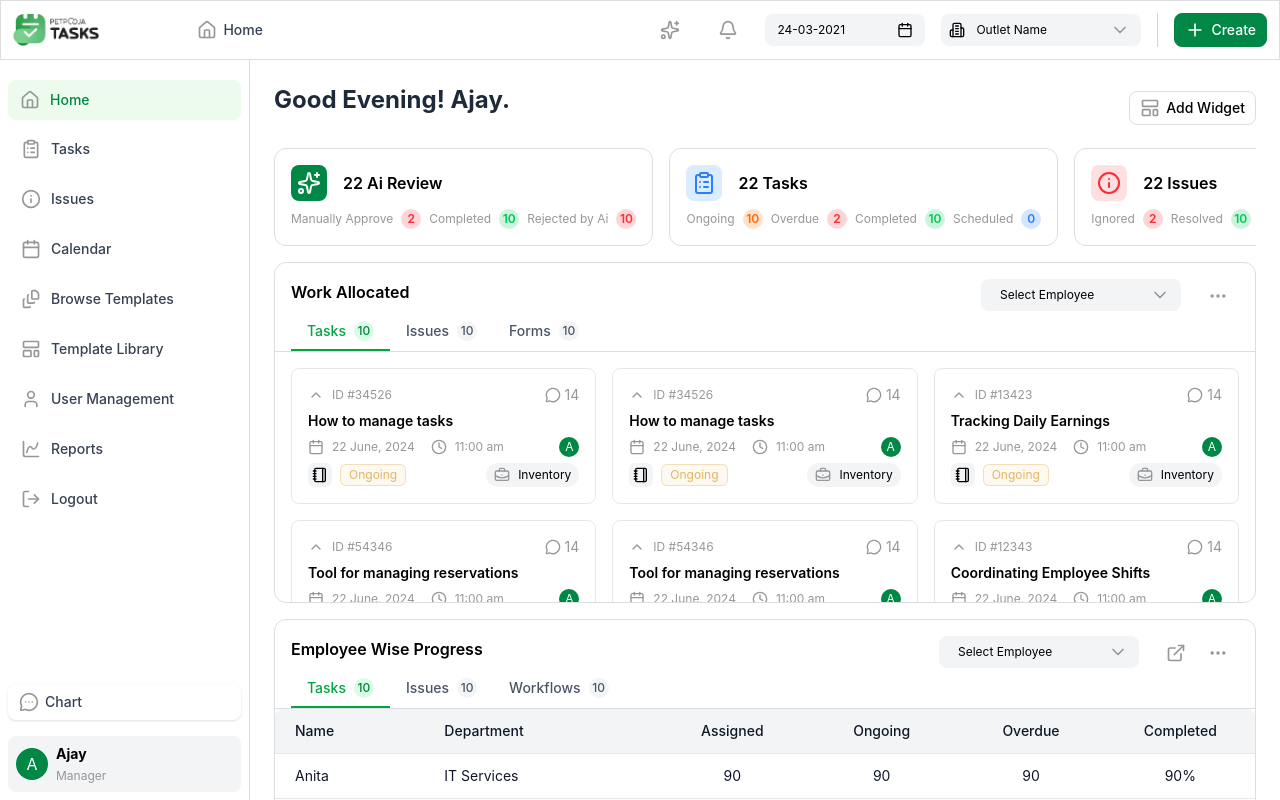
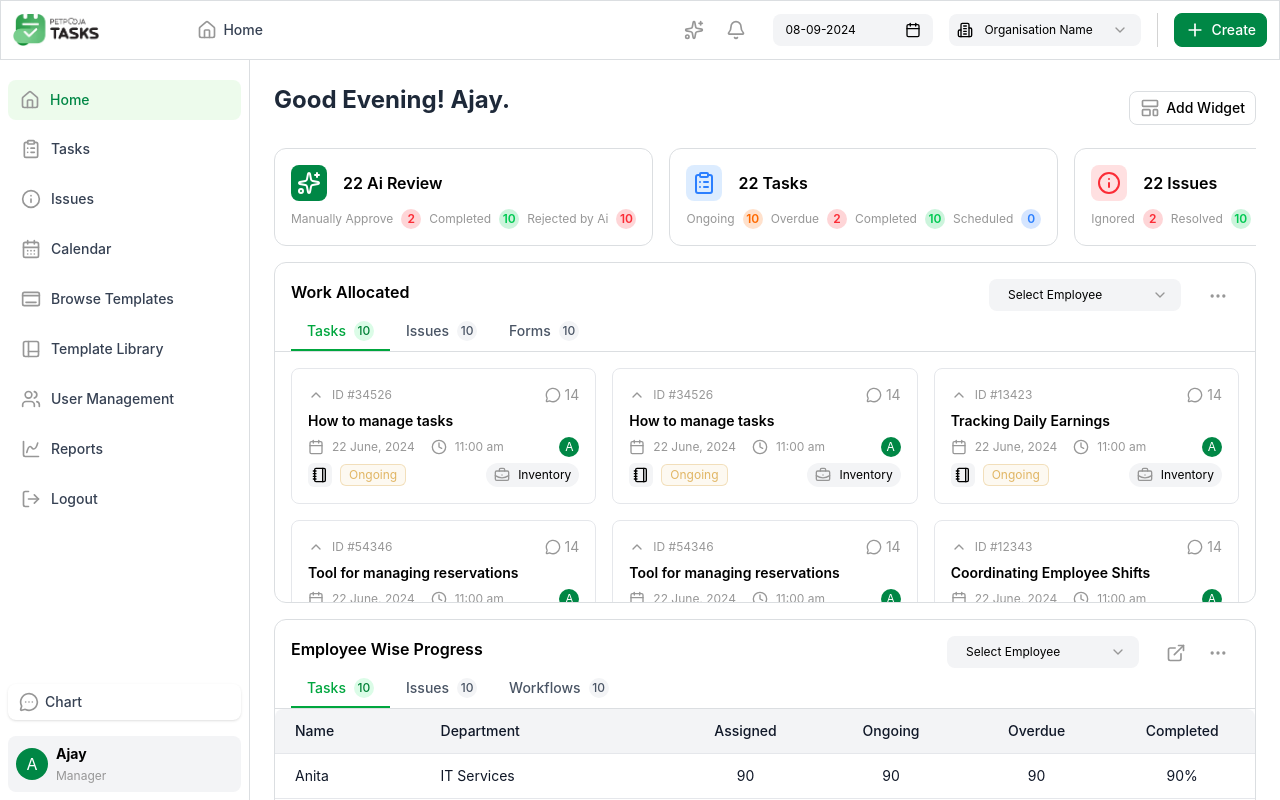
Before and after one commit to kumawat30rahul/petpooja, a React (Vite) app: page / in a window 1280 px wide. Built offline with nearby package versions, Linux system fonts and the light colour scheme.

Commit message:
fix: assignment complete

```diff
--- a/src/components/cards/chartWrapper/index.jsx
+++ b/src/components/cards/chartWrapper/index.jsx
@@ -14,17 +14,26 @@ const ChartWrapper = ({
   selectLabel,
   customSelectRequired = false,
   linkRequired = true,
+  selectPlaceholder,
+  selectOption,
 }) => {
   const [selectedTab, setSelectedTab] = useState(tabs?.[0]?.value || "");
 
   return (
     <CardLayout className="flex flex-col w-full h-auto !p-0" delay={300}>
       <div className="w-full border-b border-border h-auto p-4">
-        <div className="flex flex-col gap-2 xs:flex-row items-start xs:items-start justify-between">
+        <div className="flex gap-2 items-start justify-between">
           <CommonTypography weight="semibold">{label}</CommonTypography>
           <div className="flex">
             {customSelectRequired && (
-              <CustomSelect label={selectLabel} className="mr-4" />
+              <div className="hidden sm:block">
+                <CustomSelect
+                  placeholder={selectPlaceholder}
+                  label={selectLabel}
+                  className="mr-4"
+                  options={selectOption}
+                />
+              </div>
             )}
             {linkRequired && (
               <CustomButton leftIcon={<ExternalLink />} variant="ghost" />
@@ -32,6 +41,15 @@ const ChartWrapper = ({
             <CustomButton leftIcon={<Ellipsis />} variant="ghost" />
           </div>
         </div>
+        {customSelectRequired && (
+          <div className="w-full block sm:hidden">
+            <CustomSelect
+              placeholder={selectPlaceholder}
+              label={selectLabel}
+              options={selectOption}
+            />
+          </div>
+        )}
         <div className="-mb-4 flex items-center gap-0" hidden={!tabs}>
           {tabs?.map((item) => (
             <TabButton isActive={item.value === selectedTab} tab={item} />
--- a/src/components/cards/workflowCard/index.jsx
+++ b/src/components/cards/workflowCard/index.jsx
@@ -12,7 +12,9 @@ const WorkFlowCard = ({ data }) => {
         <CommonTypography size="xs" weight="semibold">
           {data?.title}
         </CommonTypography>
-        <Iconwrapper>{data?.icon}</Iconwrapper>
+        <Iconwrapper className={`bg-secondary-2 p-1 h-6 w-6 rounded-lg`}>
+          {data?.icon}
+        </Iconwrapper>
       </div>
       <div className="flex items-center justify-between h-full">
         <div className="flex items-center h-full">
--- a/src/components/layouts/dashboard/index.jsx
+++ b/src/components/layouts/dashboard/index.jsx
@@ -6,8 +6,8 @@ import SideNavbar from "../../navbars/sidebar";
 import { useMediaQuery } from "../../../hooks/useMediaQueryHook";
 
 const DashboardLayout = () => {
-  const [sideNavOpen, setSideNavOpen] = useState(true);
   const isLgUp = useMediaQuery("lg");
+  const [sideNavOpen, setSideNavOpen] = useState(isLgUp ? true : false);
 
   return (
     <div className="h-screen w-full flex flex-col">
@@ -25,10 +25,10 @@ const DashboardLayout = () => {
           />
         ) : (
           <div
-            className={`transition-all absolute  z-50 w-full bottom-0 top-15 ${
+            className={`transition-all absolute  z-50 bottom-0 top-15 ${
               !sideNavOpen
-                ? "-translate-x-[250px] "
-                : "translate-x-0 bg-black/20"
+                ? "-translate-x-[250px] w-auto"
+                : "translate-x-0 bg-black/20 w-full"
             } duration-300`}
           >
             <SideNavbar
--- a/src/components/navbars/components/tools/index.jsx
+++ b/src/components/navbars/components/tools/index.jsx
@@ -12,7 +12,7 @@ const NavbarTools = () => {
         Home
       </CustomButton>
       <div className="flex items-center justify-end">
-        <div className="mr-4 flex  items-center justify-start gap-4 lg:justify-end">
+        <div className="mr-4 flex  items-center justify-start gap-4 lg:gap-0  lg:justify-end">
           <CustomButton variant="ghost" leftIcon={<Sparkles />}>
             {isLgUp ? null : "Ask Ai"}
           </CustomButton>
@@ -22,12 +22,16 @@ const NavbarTools = () => {
         </div>
         <div className="flex items-center gap-4">
           <CustomDateInput />
-          <CustomSelect leftIcon={<Building2 />} label={"Outlet Name"} />
+          <CustomSelect
+            placeholder="Organisation Name"
+            leftIcon={<Building2 />}
+            label={"Outlet Name"}
+            options={[
+              { label: "Gujrat Store", value: "gujratStore" },
+              { label: "Bengaluru Store", value: "bengaluruStore" },
+            ]}
+          />
         </div>
-        {/* <div className="ml-4 flex items-center justify-end lg:hidden">
-          <CustomButton variant="ghost" leftIcon={<Apple />} />
-          <CustomButton variant="ghost" leftIcon={<BellIcon />} />
-        </div> */}
       </div>
     </div>
   );
--- a/src/components/navbars/sidebar/index.jsx
+++ b/src/components/navbars/sidebar/index.jsx
@@ -1,9 +1,11 @@
 import {
   Calendar,
+  CalendarDays,
   ChartSpline,
   ChevronLeft,
   ChevronRight,
   ClipboardList,
+  Dock,
   FileStack,
   Home,
   InfoIcon,
@@ -11,7 +13,9 @@ import {
   LogOut,
   MessageCircle,
   MessageCircleMore,
+  PanelsLeftBottom,
   User,
+  Users,
 } from "lucide-react";
 import CustomButton from "../../uiComponents/button";
 import { useState } from "react";
@@ -44,25 +48,25 @@ const SideNavbar = ({ sideNavOpen, setSideNavOpen }) => {
     {
       title: "Calendar",
       value: "calendar",
-      icon: <Calendar />,
+      icon: <CalendarDays />,
       roue: "/calendar",
     },
     {
       title: "Browse Templates",
       value: "borwse-templates",
-      icon: <FileStack />,
+      icon: <Dock />,
       roue: "/browse-templates",
     },
     {
       title: "Template Library",
       value: "template-library",
-      icon: <LayoutTemplate />,
+      icon: <PanelsLeftBottom />,
       roue: "/template-library",
     },
     {
       title: "User Management",
       value: "user-management",
-      icon: <User />,
+      icon: <Users />,
       roue: "/",
     },
     {
--- a/src/components/pages/home/components/employeeData/index.jsx
+++ b/src/components/pages/home/components/employeeData/index.jsx
@@ -145,68 +145,28 @@ const EmployeeData = () => {
       completed: "79%",
     },
     {
-      name: "Priya",
-      department: "Sales Division",
-      assigned: 45,
-      ongoing: 45,
-      overdue: 45,
-      completed: "45%",
+      name: "Sita",
+      department: "Marketing Team",
+      assigned: 52,
+      ongoing: 52,
+      overdue: 52,
+      completed: "52%",
     },
     {
-      name: "Vikram",
-      department: "Research and Development",
-      assigned: 79,
-      ongoing: 79,
-      overdue: 79,
-      completed: "79%",
+      name: "Ravi",
+      department: "Finance Department",
+      assigned: 64,
+      ongoing: 64,
+      overdue: 64,
+      completed: "64%",
     },
     {
-      name: "Priya",
-      department: "Sales Division",
-      assigned: 45,
-      ongoing: 45,
-      overdue: 45,
-      completed: "45%",
-    },
-    {
-      name: "Vikram",
-      department: "Research and Development",
-      assigned: 79,
-      ongoing: 79,
-      overdue: 79,
-      completed: "79%",
-    },
-    {
-      name: "Priya",
-      department: "Sales Division",
-      assigned: 45,
-      ongoing: 45,
-      overdue: 45,
-      completed: "45%",
-    },
-    {
-      name: "Vikram",
-      department: "Research and Development",
-      assigned: 79,
-      ongoing: 79,
-      overdue: 79,
-      completed: "79%",
-    },
-    {
-      name: "Priya",
-      department: "Sales Division",
-      assigned: 45,
-      ongoing: 45,
-      overdue: 45,
-      completed: "45%",
-    },
-    {
-      name: "Vikram",
-      department: "Research and Development",
-      assigned: 79,
-      ongoing: 79,
-      overdue: 79,
-      completed: "79%",
+      name: "Kiran",
+      department: "Customer Support",
+      assigned: 87,
+      ongoing: 87,
+      overdue: 87,
+      completed: "87%",
     },
   ];
 
@@ -247,16 +207,16 @@ const EmployeeData = () => {
       title: "Optimizing Your Inventory",
       icon: <Eye />,
       data: [
-        { title: "Responses", value: 89 },
-        { title: "Tasks", value: 5 },
+        { title: "Responses", value: 78 },
+        { title: "Tasks", value: 12 },
       ],
     },
     {
       title: "Stock Management Techniques",
       icon: <Eye />,
       data: [
-        { title: "Responses", value: 89 },
-        { title: "Tasks", value: 5 },
+        { title: "Responses", value: 34 },
+        { title: "Tasks", value: 8 },
       ],
     },
   ];
@@ -272,37 +232,49 @@ const EmployeeData = () => {
       description:
         "Update the menu to show the dishes and their ingredients clearly. Point out any new cooking methods or dietary options.",
     },
-    {
-      title: "Team Meeting Preparation",
-      description:
-        "Prepare agenda and materials for the upcoming team meeting.",
-    },
-    {
-      title: "Client Follow-up",
-      description: "Follow up with clients regarding their recent inquiries.",
-    },
   ];
 
   const overdueTasksColumns = [
-    { key: "name", label: "Task Name", align: "left", ellipsis: true },
-    { key: "assigned", label: "Assigned To", align: "center" },
+    {
+      key: "name",
+      label: "Task Name",
+      align: "left",
+      ellipsis: true,
+      minWidth: "100px", // Task names need more space
+      maxWidth: "150px", // But limit to prevent too wide
+    },
+    {
+      key: "assigned",
+      label: "Assigned To",
+      align: "left",
+      minWidth: "80px",
+      maxWidth: "100px",
+    },
     {
       key: "status",
       label: "Status",
       align: "center",
-      renderCell: () => {
+      minWidth: "100px",
+      renderCell: (row) => {
         return (
-          <span className="leading-[1em] text-xs bg-accent-orange/8 px-1 py-0.5 rounded-lg border border-accent-orange text-accent-orange">
-            Ongoing
+          <span className="leading-[1em] text-xs bg-red-600/8 px-1 py-0.5 rounded-lg border border-red-600 text-red-600">
+            {row?.status}
           </span>
         );
       },
     },
-    { key: "dueDate", label: "Due Date", align: "center" },
+    {
+      key: "dueDate",
+      label: "Due Date",
+      align: "center",
+      minWidth: "120px",
+    },
     {
       key: "reassign",
       label: "Reassign",
       align: "center",
+      minWidth: "80px", // Icon column can be smaller
+      width: "80px", // Fixed width for icon column
       renderCell: () => {
         return (
           <div className="flex items-center justify-center">
@@ -376,6 +348,11 @@ const EmployeeData = () => {
         selectLabel={"Select Employee"}
         customSelectRequired={true}
         linkRequired={false}
+        selectPlaceholder={"Select Employee"}
+        selectOption={[
+          { label: "Jhon Doe", value: "jhonDoe" },
+          { label: "Jane Alex", value: "janeAlex" },
+        ]}
       >
         <div className="grid grid-cols-6 gap-4 p-4">
           {workAllocatedData.map((item, index) => (
@@ -398,6 +375,11 @@ const EmployeeData = () => {
         childrenHeight="250px"
         selectLabel={"Select Employee"}
         customSelectRequired={true}
+        selectPlaceholder={"Select Employee"}
+        selectOption={[
+          { label: "Jhon Doe", value: "jhonDoe" },
+          { label: "Jane Alex", value: "janeAlex" },
+        ]}
       >
         <DynamicDataTable
           columns={employeeWorkProgressColumns}
--- a/src/components/uiComponents/dataTable/index.jsx
+++ b/src/components/uiComponents/dataTable/index.jsx
@@ -9,14 +9,17 @@ const DynamicDataTable = ({ columns = [], rows = [], className = "" }) => {
                 {columns.map((column, index) => (
                   <th
                     key={index}
-                    className={`px-5 py-3 text-sm font-medium text-gray-900 bg-secondary-2 min-w-32 ${
+                    className={`px-5 py-3 text-sm font-medium text-gray-900 bg-secondary-2 ${
                       column.align === "center"
                         ? "text-center"
                         : column.align === "right"
                         ? "text-right"
                         : "text-left"
                     }`}
-                    style={{ minWidth: column.minWidth || "128px" }}
+                    style={{
+                      minWidth: column.minWidth || "128px",
+                      width: column.width || "auto",
+                    }}
                   >
                     {column.label}
                   </th>
@@ -32,7 +35,7 @@ const DynamicDataTable = ({ columns = [], rows = [], className = "" }) => {
                   {columns.map((column, colIndex) => (
                     <td
                       key={colIndex}
-                      className={`px-5 py-3 text-sm text-gray-900 min-w-32 ${
+                      className={`px-5 py-3 text-sm text-gray-900 ${
                         column.align === "center"
                           ? "text-center"
                           : column.align === "right"
@@ -41,7 +44,8 @@ const DynamicDataTable = ({ columns = [], rows = [], className = "" }) => {
                       } ${column.ellipsis ? "truncate" : ""}`}
                       style={{
                         minWidth: column.minWidth || "128px",
-                        maxWidth: column.maxWidth || "200px",
+                        maxWidth: column.maxWidth || "none",
+                        width: column.width || "auto",
                       }}
                     >
                       {column.renderCell
--- a/src/components/uiComponents/inputs/date/index.jsx
+++ b/src/components/uiComponents/inputs/date/index.jsx
@@ -1,11 +1,44 @@
+import { useRef, useState } from "react";
 import { Calendar } from "lucide-react";
 import Iconwrapper from "../../icon";
 import CommonTypography from "../../typography";
+// import { format } from "date-fns"; // Optional: for formatting
 
 const CustomDateInput = () => {
+  const inputRef = useRef(null);
+  const [selectedDate, setSelectedDate] = useState("");
+
+  const handleContainerClick = () => {
+    inputRef.current?.showPicker(); // ✅ Opens native date picker
+  };
+
+  const handleChange = (e) => {
+    setSelectedDate(e.target.value);
+  };
+
+  const formatDate = (dateStr) => {
+    if (!dateStr) return "";
+    const [year, month, day] = dateStr.split("-");
+    return `${day}-${month}-${year}`;
+  };
+
   return (
-    <div className="flex items-center justify-between w-40 h-8  py-1 px-3 rounded-lg bg-secondary">
-      <CommonTypography size="xs">24-03-2021</CommonTypography>
+    <div
+      className="relative flex items-center justify-between w-40 h-8 py-1 px-3 gap-1 rounded-lg bg-secondary cursor-pointer"
+      onClick={handleContainerClick}
+    >
+      <span className="text-xs text-foreground truncate">
+        {selectedDate
+          ? formatDate(selectedDate) // Optional formatting
+          : "08-09-2024"}
+      </span>
+      <input
+        ref={inputRef}
+        type="date"
+        className="absolute inset-0 w-full h-full opacity-0 cursor-pointer"
+        onChange={handleChange}
+        value={selectedDate}
+      />
       <Iconwrapper>
         <Calendar />
       </Iconwrapper>
--- a/src/components/uiComponents/inputs/select/index.jsx
+++ b/src/components/uiComponents/inputs/select/index.jsx
@@ -1,24 +1,232 @@
-import { ChevronDown } from "lucide-react";
+import { ChevronDown, ChevronUp, Search, X } from "lucide-react";
 import CustomButton from "../../button";
 import Iconwrapper from "../../icon";
 import CommonTypography from "../../typography";
+import { useEffect, useRef, useState } from "react";
+import { createPortal } from "react-dom";
 
-const CustomSelect = ({ leftIcon, label, className }) => {
+const CustomSelect = ({
+  leftIcon,
+  label,
+  className,
+  options = [],
+  value,
+  onChange,
+  placeholder = "Select an option...",
+  searchable = true,
+  searchPlaceholder = "Search options...",
+}) => {
+  const [isOpen, setIsOpen] = useState(false);
+  const [selectedValue, setSelectedValue] = useState(value || "");
+  const [searchTerm, setSearchTerm] = useState("");
+  const [dropdownPosition, setDropdownPosition] = useState({
+    top: 0,
+    left: 0,
+    width: 0,
+  });
+  const dropdownRef = useRef(null);
+  const buttonRef = useRef(null);
+  const searchInputRef = useRef(null);
+
+  // Calculate dropdown position
+  const updateDropdownPosition = () => {
+    if (buttonRef.current) {
+      const rect = buttonRef.current.getBoundingClientRect();
+      setDropdownPosition({
+        top: rect.bottom + window.scrollY + 4,
+        left: rect.left + window.scrollX,
+        width: rect.width,
+      });
+    }
+  };
+
+  // Handle clicking outside to close dropdown
+  useEffect(() => {
+    const handleClickOutside = (event) => {
+      if (
+        dropdownRef.current &&
+        !dropdownRef.current.contains(event.target) &&
+        buttonRef.current &&
+        !buttonRef.current.contains(event.target)
+      ) {
+        setIsOpen(false);
+      }
+    };
+
+    const handleScroll = () => {
+      if (isOpen) {
+        updateDropdownPosition();
+      }
+    };
+
+    const handleResize = () => {
+      if (isOpen) {
+        updateDropdownPosition();
+      }
+    };
+
+    if (isOpen) {
+      document.addEventListener("mousedown", handleClickOutside);
+      window.addEventListener("scroll", handleScroll, true);
+      window.addEventListener("resize", handleResize);
+      updateDropdownPosition();
+    }
+
+    return () => {
+      document.removeEventListener("mousedown", handleClickOutside);
+      window.removeEventListener("scroll", handleScroll, true);
+      window.removeEventListener("resize", handleResize);
+    };
+  }, [isOpen]);
+
+  const handleToggle = () => {
+    setIsOpen(!isOpen);
+    if (!isOpen && searchable) {
+      // Focus search input when opening
+      setTimeout(() => {
+        searchInputRef.current?.focus();
+      }, 100);
+    }
+  };
+
+  const handleOptionSelect = (option) => {
+    setSelectedValue(option.value);
+    setIsOpen(false);
+    setSearchTerm(""); // Clear search when selecting
+    if (onChange) {
+      onChange(option);
+    }
+  };
+
+  const handleSearchChange = (e) => {
+    setSearchTerm(e.target.value);
+  };
+
+  const clearSearch = () => {
+    setSearchTerm("");
+    searchInputRef.current?.focus();
+  };
+
+  // Filter options based on search term
+  const filteredOptions = searchTerm
+    ? options.filter(
+        (option) =>
+          option.label.toLowerCase().includes(searchTerm.toLowerCase()) ||
+          (option.value &&
+            option.value.toLowerCase().includes(searchTerm.toLowerCase()))
+      )
+    : options;
+
+  const displayLabel = selectedValue
+    ? options.find((opt) => opt.value === selectedValue)?.label || selectedValue
+    : placeholder;
+
+  // Dropdown content component
+  const DropdownContent = () => (
+    <div
+      ref={dropdownRef}
+      className="bg-white border border-gray-200 rounded-lg shadow-lg max-h-60 overflow-hidden z-[9999]"
+      style={{
+        position: "fixed",
+        top: `${dropdownPosition.top}px`,
+        left: `${dropdownPosition.left}px`,
+        width: `${dropdownPosition.width}px`,
+        minWidth: "200px",
+      }}
+    >
+      {/* Search Bar */}
+      {searchable && (
+        <div className="p-2 border-b border-gray-100 bg-gray-50">
+          <div className="relative">
+            <Search
+              size={16}
+              className="absolute left-3 top-1/2 transform -translate-y-1/2 text-gray-400"
+            />
+            <input
+              ref={searchInputRef}
+              type="text"
+              value={searchTerm}
+              onChange={handleSearchChange}
+              placeholder={searchPlaceholder}
+              className="w-full pl-9 pr-8 py-2 text-sm border border-gray-200 rounded-md focus:outline-none focus:ring-2 focus:ring-blue-500 focus:border-transparent"
+            />
+            {searchTerm && (
+              <button
+                onClick={clearSearch}
+                className="absolute right-2 top-1/2 transform -translate-y-1/2 text-gray-400 hover:text-gray-600"
+              >
+                <X size={16} />
+              </button>
+            )}
+          </div>
+        </div>
+      )}
+
+      {/* Options List */}
+      <div className="max-h-48 overflow-y-auto">
+        {filteredOptions.length === 0 ? (
+          <div className="px-3 py-2 text-gray-500 text-sm">
+            {searchTerm
+              ? `No results for "${searchTerm}"`
+              : "No options available"}
+          </div>
+        ) : (
+          filteredOptions.map((option, index) => (
+            <div
+              key={option.value || index}
+              className={`px-3 py-2 cursor-pointer transition-colors hover:bg-gray-50 flex items-center ${
+                selectedValue === option.value
+                  ? "bg-blue-50 text-blue-700"
+                  : "text-gray-700"
+              } ${
+                index !== filteredOptions.length - 1
+                  ? "border-b border-gray-100"
+                  : ""
+              }`}
+              onClick={() => handleOptionSelect(option)}
+            >
+              {option.icon && (
+                <span className="mr-2 flex items-center">{option.icon}</span>
+              )}
+              <CommonTypography size="sm" weight="normal">
+                {option.label}
+              </CommonTypography>
+              {selectedValue === option.value && (
+                <span className="ml-auto text-blue-600">✓</span>
+              )}
+            </div>
+          ))
+        )}
+      </div>
+    </div>
+  );
+
   return (
+    <div className="relative">
       <div
-      className={`flex items-center bg-secondary h-8 w-50 rounded-lg pl-2 ${className}`}
+        className={`flex items-center bg-secondary-2 h-8 min-w-48 rounded-lg sm:pl-2 cursor-pointer ${className}`}
+        ref={buttonRef}
       >
         {leftIcon && <Iconwrapper>{leftIcon}</Iconwrapper>}
         <CustomButton
           justify="between"
           variant="ghost"
-        rightIcon={<ChevronDown />}
-        className="w-full"
+          rightIcon={
+            isOpen ? <ChevronUp size={16} /> : <ChevronDown size={16} />
+          }
+          className="w-full h-full"
+          onClick={handleToggle}
         >
           <CommonTypography size="xs" weight="normal">
-          {label}
+            {displayLabel}
           </CommonTypography>
         </CustomButton>
+      </div>
+
+      {/* Render dropdown using portal */}
+      {isOpen &&
+        typeof document !== "undefined" &&
+        createPortal(<DropdownContent />, document.body)}
     </div>
   );
 };
```
Also changed, not shown: src/assets/ai-icon.svg (added). Lines whose indentation alone changed are shown as unchanged.
